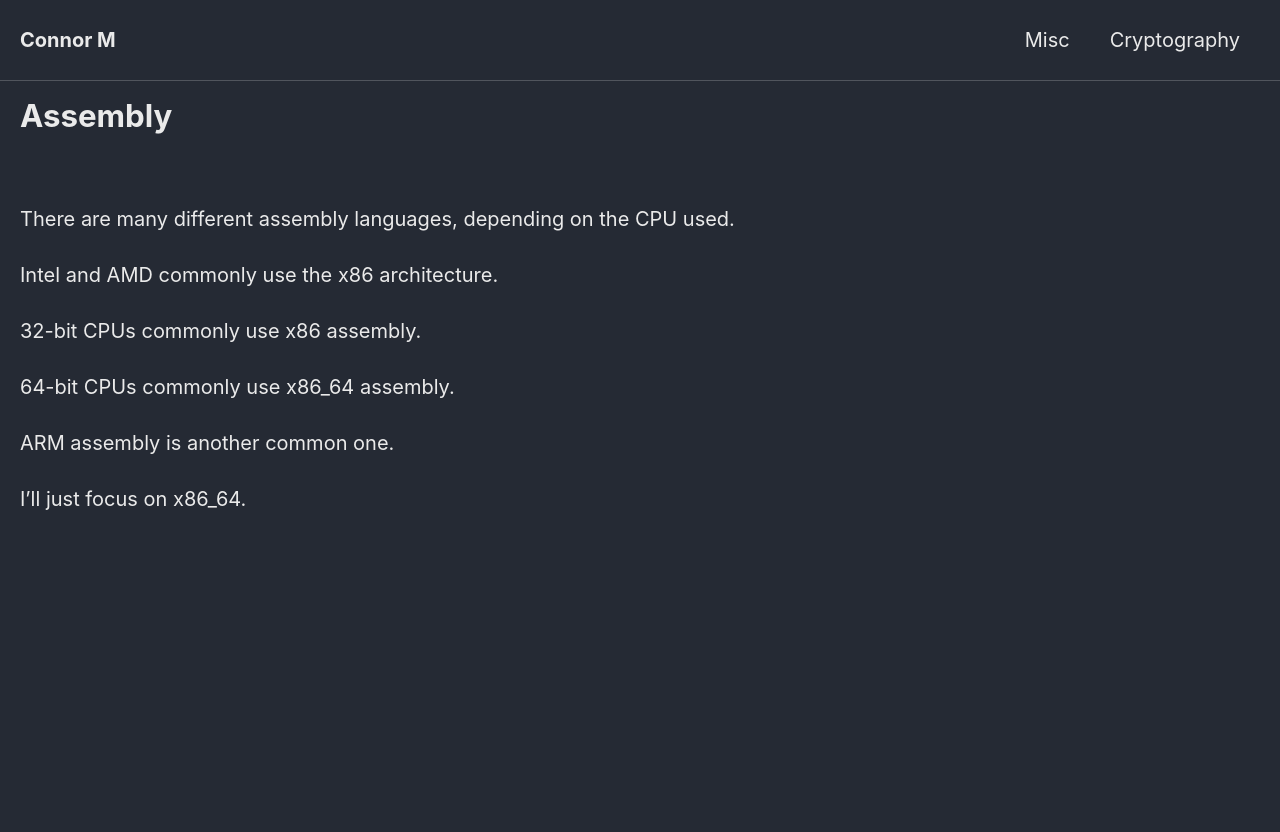
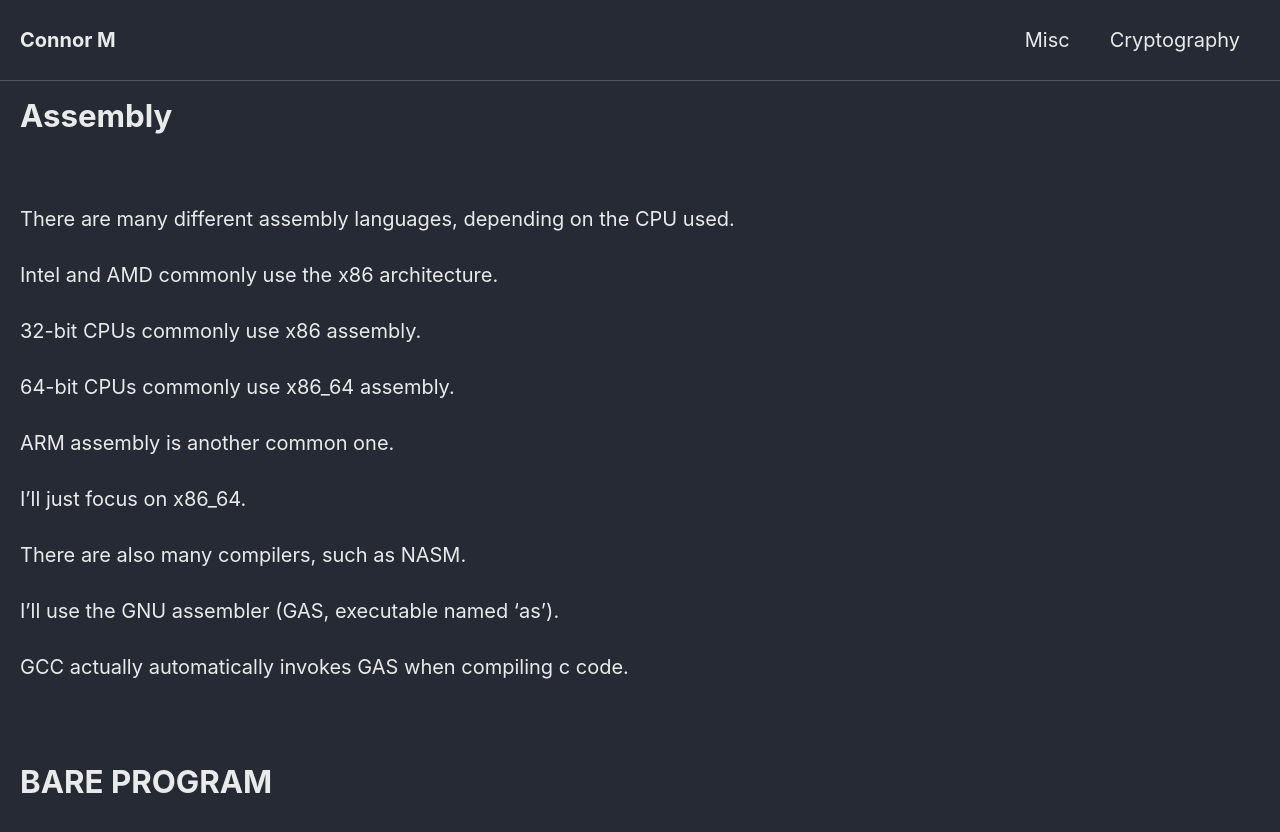
Before and after one commit to Connor-McCartney/Connor-McCartney.github.io, a Jekyll site: the page built from _pages/misc/assembly.md, in a window 1280 px wide. Shown: the top 832 px of the page. Built offline with Jekyll 4.4.1, drawn with Linux system fonts in a browser that asks for light colours; cached includes are drawn as plain includes.

Commit message:
Update assembly.md

```diff
--- a/_pages/misc/assembly.md
+++ b/_pages/misc/assembly.md
@@ -18,3 +18,13 @@ Intel and AMD commonly use the x86 architecture.
 ARM assembly is another common one.
 
 I'll just focus on x86_64.
+
+There are also many compilers, such as NASM.
+
+I'll use the GNU assembler (GAS, executable named 'as').
+
+GCC actually automatically invokes GAS when compiling c code.
+
+<br>
+
+# BARE PROGRAM
```
